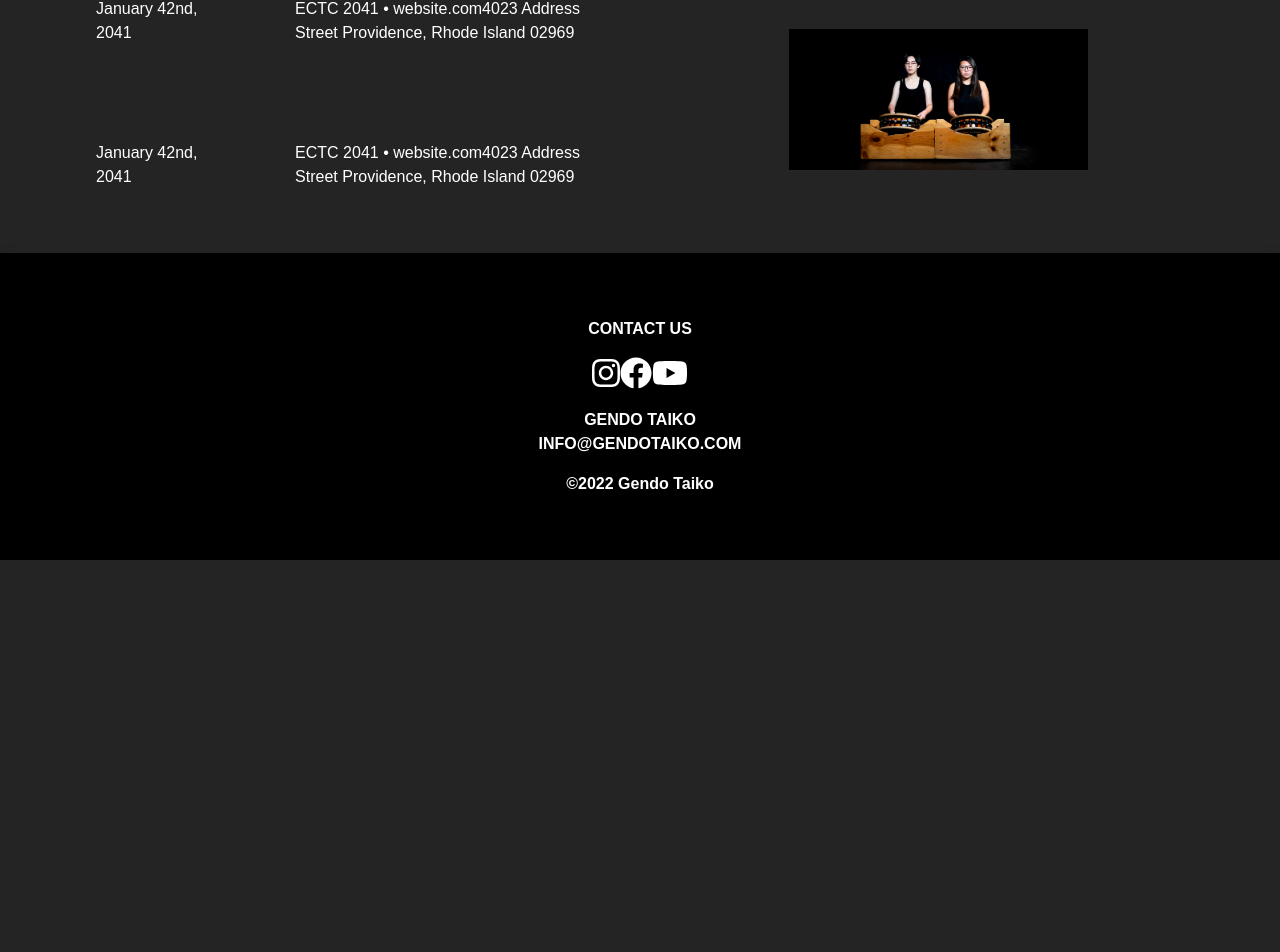
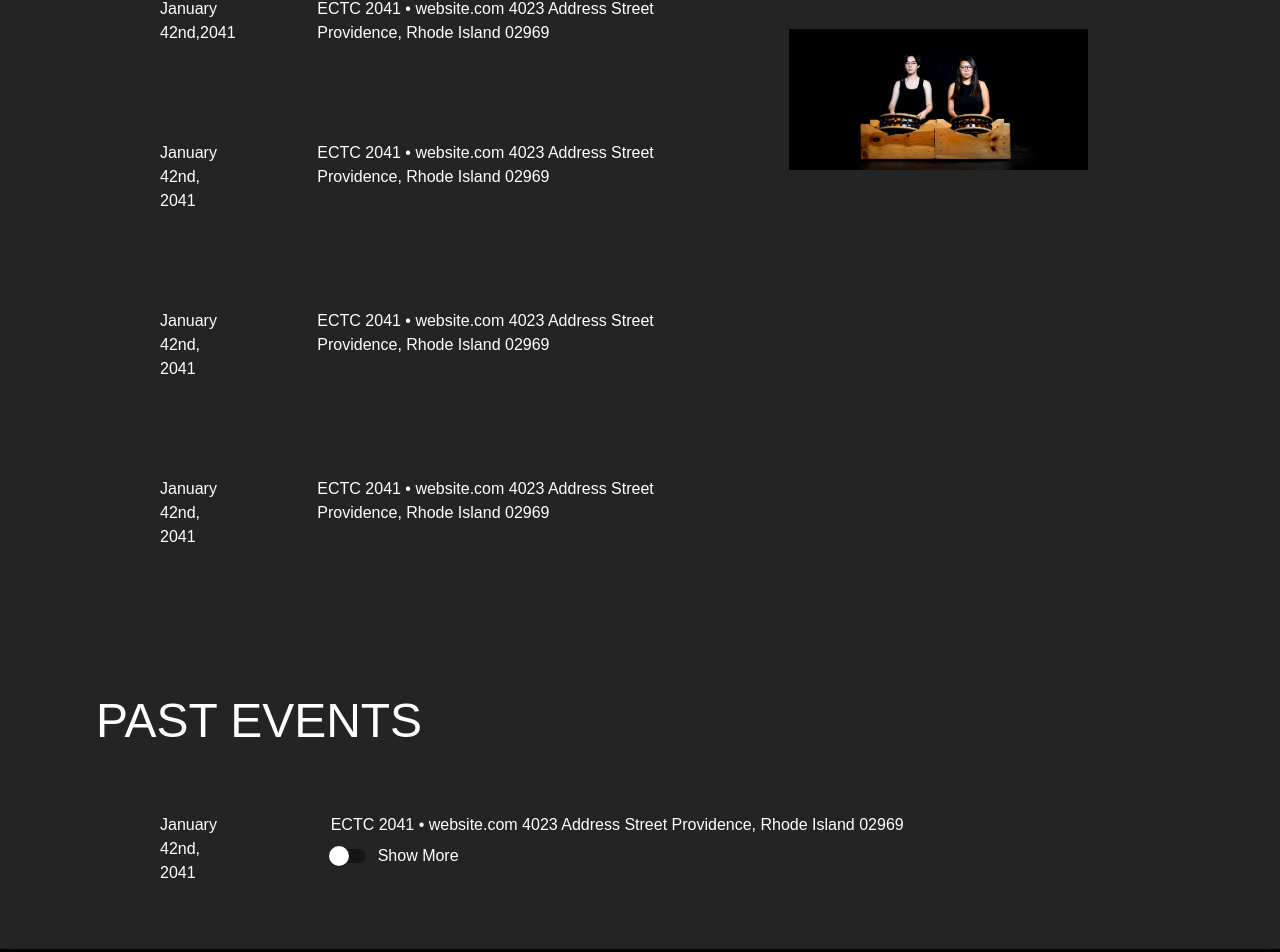
Before and after one commit to gendotaiko/gendo-taiko-website, a React (Create React App) app in the folder client/: page /events in a window 1280 px wide. Shown: the part 276-1228 px from the top of the page. Before the commit the page ends 836 px from the top, so only its background shows below. Built offline with nearby package versions, Linux system fonts and the light colour scheme.

Commit message:
Second col not in line. And show more is a switch. Otherwise functional?

```diff
--- a/client/src/pages/Events.js
+++ b/client/src/pages/Events.js
@@ -3,46 +3,88 @@ import {
 	Box,
 	Grid,
 	Typography,
+	Switch,
+	FormControlLabel,
+	Collapse
+
 } from '@mui/material';
 import shimeImage from '../media/taiko2019_promo_15.jpg';
 import Image from '../components/Image';
 
 const Events = () => {
+	{/* switch fiddling */}
+	const [checked, setChecked] = React.useState(false);
+	const handleChange = () => {
+		setChecked((prev) => !prev);
+	};
+
 	return (
 		<Box>
-			<Grid container px={{xs: 4, lg: 12, xl: 16}} pt={{xs: 4, lg: 8}} pb={{xs: 2, lg: 4}}>
+			<Grid container px={{xs: 4, lg: 12, xl: 16}} pt={{xs: 4, lg: 8}} pb={{xs: 2, lg: 4}}> {/* upcoming events title */}
 				<Grid item>
 					<Typography variant='h1' pt={{ xs: 2 }}>UPCOMING EVENTS</Typography>
 				</Grid>
 			</Grid>
-			<Grid container spacing={{xs: 8, lg: 12}} px={{xs: 4, lg: 12, xl: 16}} pt={{xs: 4, lg: 8}} pb={{xs: 2, lg: 4}}>
-				<Grid container md={8} spacing={{xs: 8, lg: 12}} px={{xs: 4, md: 8, lg: 12, xl: 16}} pt={{xs: 4, lg: 8}} pb={{xs: 2, lg: 4}}>
-					<Grid item md={4}>
-						<Typography variant='body1' >January 42nd, 2041</Typography>
+			<Grid container spacing={{xs: 8, lg: 12}} px={{xs: 4, lg: 12, xl: 16}} pt={{xs: 4, lg: 8}} pb={{xs: 2, lg: 4}}> {/* first chunk container */}
+				<Grid container md={8} spacing={{xs: 8, lg: 12}} pl={{xs: 12, md: 16, lg: 20, xl: 24}} pt={{xs: 4, lg: 8}} pb={{xs: 2, lg: 4}}> {/* text */}
+					<Grid item md={3}>
+						<Typography variant='body1' >January 42nd,2041</Typography>
 					</Grid>
-					<Grid item md={8}>
-						<Typography variant='body1'>ECTC 2041   •  website.com4023 Address Street Providence, Rhode Island 02969</Typography>
+					<Grid item md={9}>
+						<Typography variant='body1'>ECTC 2041   •  website.com 4023 Address Street Providence, Rhode Island 02969</Typography>
 					</Grid>
-					<Grid item md={4}>
+					<Grid item md={3}>
 						<Typography variant='body1'>January 42nd, 2041</Typography>
 					</Grid>
-					<Grid item md={8}>
-						<Typography variant='body1'>ECTC 2041   •  website.com4023 Address Street Providence, Rhode Island 02969</Typography>
+					<Grid item md={9}>
+						<Typography variant='body1'>ECTC 2041   •  website.com 4023 Address Street Providence, Rhode Island 02969</Typography>
+					</Grid>
+					<Grid item md={3}>
+						<Typography variant='body1'>January 42nd, 2041</Typography>
+					</Grid>
+					<Grid item md={9}>
+						<Typography variant='body1'>ECTC 2041   •  website.com 4023 Address Street Providence, Rhode Island 02969</Typography>
+					</Grid>
+					<Grid item md={3}>
+						<Typography variant='body1'>January 42nd, 2041</Typography>
+					</Grid>
+					<Grid item md={9}>
+						<Typography variant='body1'>ECTC 2041   •  website.com 4023 Address Street Providence, Rhode Island 02969</Typography>
 					</Grid>
 				</Grid>
-				{/* <Grid container md={8} spacing={{xs: 8, lg: 12}} px={{xs: 4, lg: 12, xl: 16}}>
-					<Grid item md={4}>
-						<Typography variant='body1' pb={{ xs: 2 }}>January 42nd, 2041</Typography>
-					</Grid>
-					<Grid item md={8}>
-						<Typography variant='body1'>ECTC 2041   •  website.com4023 Address Street Providence, Rhode Island 02969</Typography>
-					</Grid>
-				</Grid>  */}
-				<Grid item md={4}>
+				<Grid item md={4}> {/* Image that spans whole thing */}
 					<Image src={shimeImage} /> {/* placeholder image */}
 				</Grid>
 			</Grid>
+			<Grid container px={{xs: 4, lg: 12, xl: 16}} pt={{xs: 4, lg: 8}} pb={{xs: 2, lg: 4}}> {/* past events title */}
+				<Grid item>
+					<Typography variant='h1' pt={{ xs: 2 }}>PAST EVENTS</Typography>
+				</Grid>
+			</Grid>
+			<Grid container spacing={{xs: 8, lg: 12}} px={{xs: 4, lg: 12, xl: 16}} pt={{xs: 4, lg: 8}} pb={{xs: 2, lg: 4}}> {/* first chunk container */}
+				<Grid container md={12} spacing={{xs: 8, lg: 12}} pl={{xs: 12, md: 16, lg: 20, xl: 24}} pt={{xs: 4, lg: 8}} pb={{xs: 2, lg: 4}}> {/* text */}
+					<Grid item md={2}>
+						<Typography variant='body1'>January 42nd, 2041</Typography>
+					</Grid>
+					<Grid item md={10}>
+						<Typography variant='body1'>ECTC 2041   •  website.com 4023 Address Street Providence, Rhode Island 02969</Typography>
+						<FormControlLabel control={<Switch checked={checked} onChange={handleChange} />}label="Show More"/>
+						<Collapse in={checked}>
+							<Grid container>
+								<Grid item md={8}>
+									<Typography variant='body1'> Lorem ipsum dolor sit amet, consectetur adipiscing elit, sed do eiusmod tempor incididunt ut labore et dolore magna aliqua. Sollicitudin nibh sit amet commodo nulla facilisi nullam vehicula ipsum. Arcu dui vivamus arcu felis bibendum ut tristique et. Ipsum nunc aliquet bibendum enim facilisis gravida neque convallis. Purus non enim praesent elementum. Mauris in aliquam sem fringilla ut.</Typography>
+								</Grid>
+								<Grid item md={4}>
+									<Image src={shimeImage} /> {/* placeholder image */}
+								</Grid>
+							</Grid>
+						</Collapse>
+					</Grid>
+				</Grid>
+			</Grid>
+
 		</Box>
+
 	);
 };
 
```
